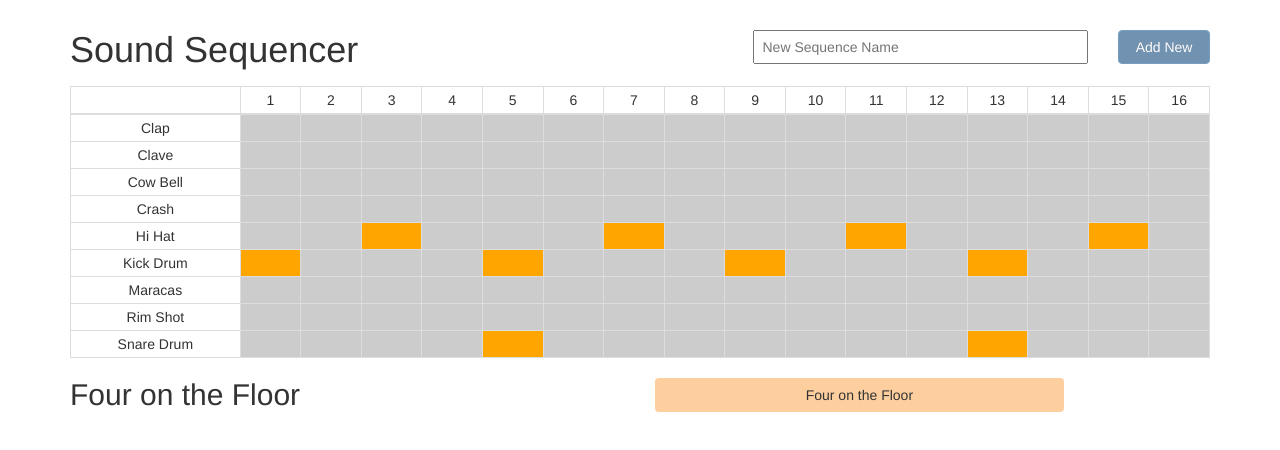
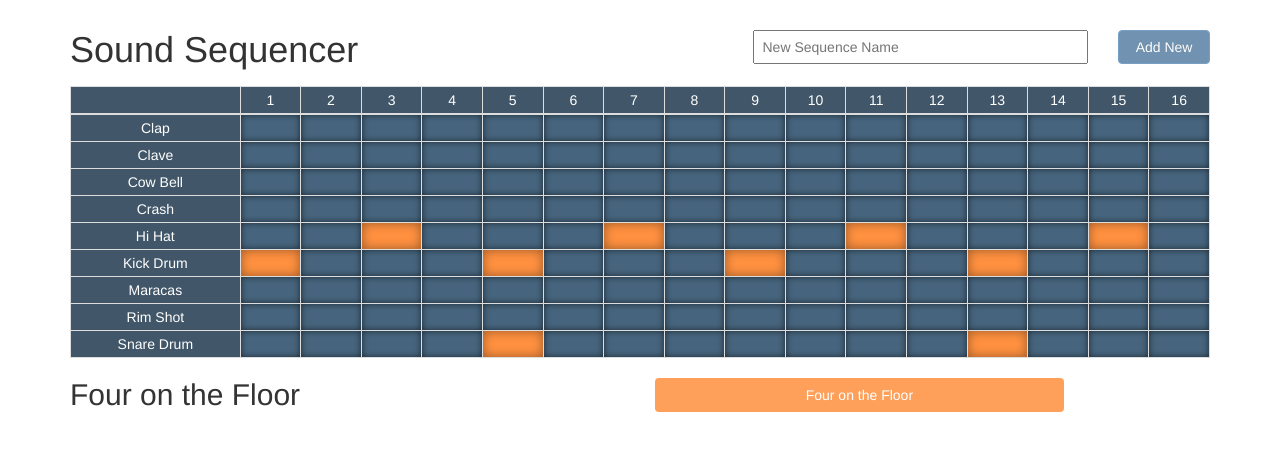
Before and after one commit to janmilosh/sound-sequencer, a plain HTML site: page index.html in a window 1280 px wide. Drawn offline with Linux system fonts and the light colour scheme.

Commit message:
Adds some styling fixes

```diff
--- a/partials/home.html
+++ b/partials/home.html
@@ -32,7 +32,7 @@
       </thead>
       <tbody>
         <tr ng-repeat="drum in currentSong.drums track by $index">
-          <td class="text-center">{{ drum.title }}</td>
+          <td class="drum-title text-center">{{ drum.title }}</td>
           <td ng-click="toggleState($parent.$index, $index)" ng-class="step" ng-repeat="step in drum.stepsArray track by $index"></td>
         </tr>
       </tbody>
--- a/scripts/controllers.js
+++ b/scripts/controllers.js
@@ -36,6 +36,7 @@ drumControllers.controller('HomeController', function ($scope, Song, $localstora
   $scope.selectSong = function(index) {
     $scope.currentSong = $scope.songList[index];
     $scope.range = SongUtils.setRangeArray($scope.currentSong.steps);
+    $localstorage.set('sm-808-currentSong', $scope.currentSong);
   };
 
   if (!$scope.songList) {
--- a/styles/style.css
+++ b/styles/style.css
@@ -73,13 +73,21 @@ p.error {
 }
 
 tbody td.off {
-  background: #ccc;
+  background: #46647D;
+  box-shadow: inset 0 0 6px rgba(0,0,0,0.6);
   cursor: pointer;
 }
 
 tbody td.on {
-  background: orange;
+  background: #FF9140;
+  box-shadow: inset 0 0 11px rgba(0,0,0,0.4);
   cursor: pointer;
+}
+
+td.drum-title,
+thead td {
+  background: #415769;
+  color: white;
 }
 
 .song-button {
@@ -87,9 +95,11 @@ tbody td.on {
 }
 
 .song-button:hover {
-  background: #FDCE9E;
+  background: #FFA05A;
+  color: white;
 }
 
-.current-song {
-  background: #FDCE9E;
+.song-button.current-song {
+  background: #FFA05A;
+  color: white;
 }
```
